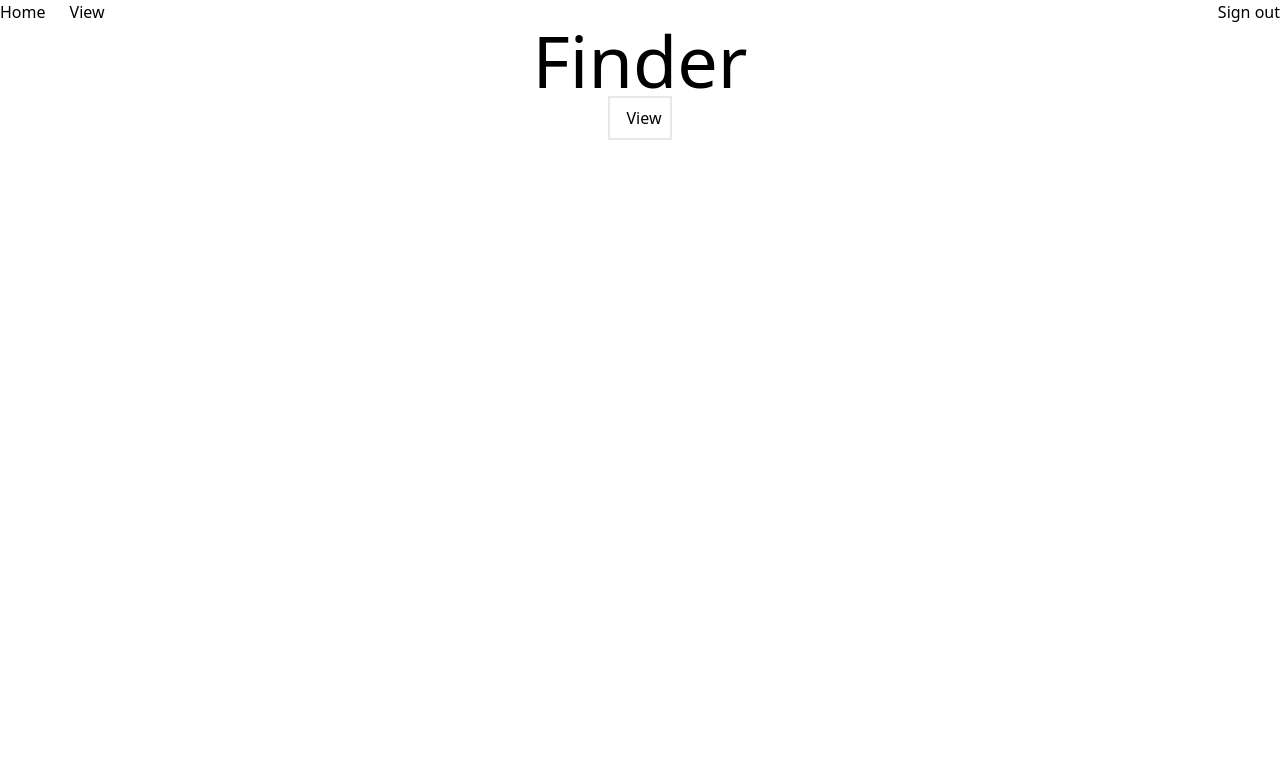
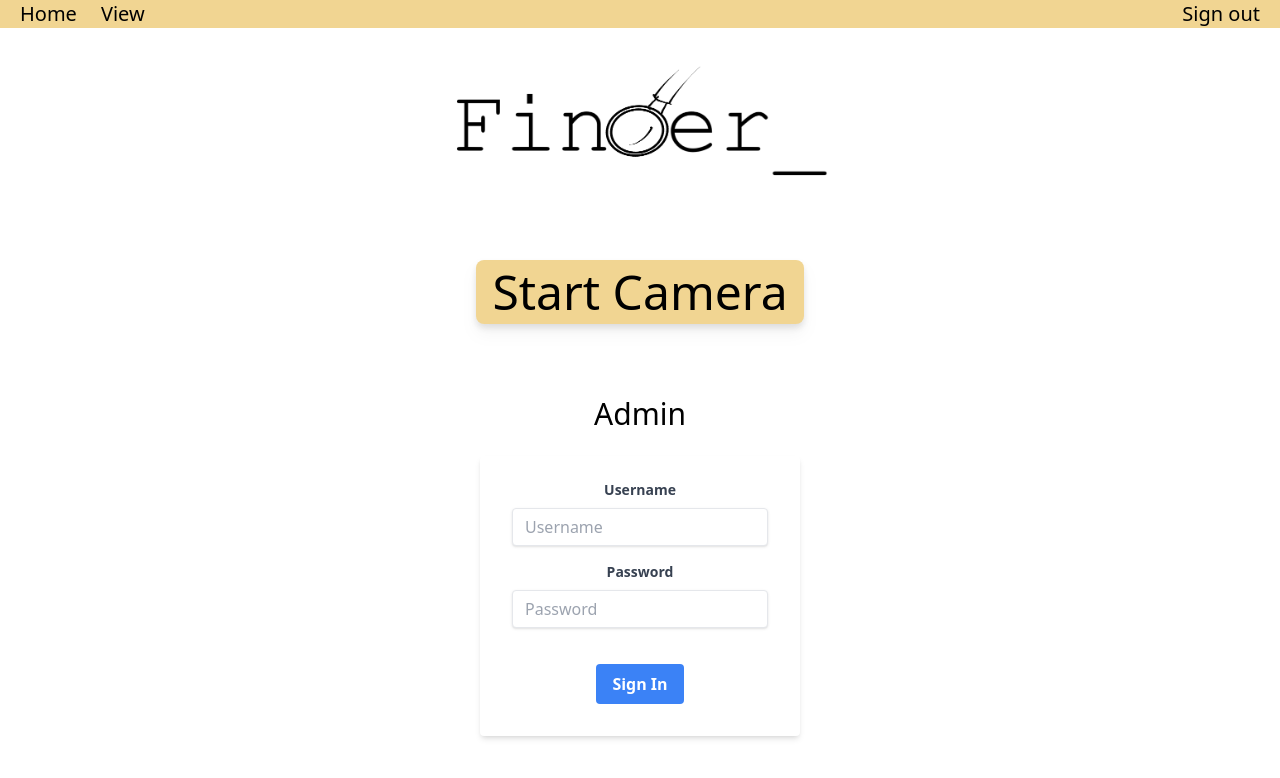
Before and after one commit to idugan100/Finder, a SvelteKit app: page / in a window 1280 px wide. Shown: the top 778 px of the page. Built offline with nearby package versions, Linux system fonts and the light colour scheme.

Commit message:
adding home page

```diff
--- a/src/routes/+layout.svelte
+++ b/src/routes/+layout.svelte
@@ -2,16 +2,18 @@
 	import '../app.postcss';
 </script>
 
-<nav class="flex gap-6">
-	<a href="/">Home</a>
-	<a href="/viewer">View</a>
-	<div class="ml-auto">
+<nav class="flex gap-6 bg-[#f1d592] h-30">
+	<a class="text-xl hover:bg-[#e6c984] rounded pl-5" href="/">Home</a>
+	<a class="text-xl hover:bg-[#e6c984] rounded"href="/viewer">View</a>
+	<div class="ml-auto ">
 		{#if true}
-			<button>Sign out</button>
+			<button class="text-xl hover:hover:bg-[#e6c984] rounded pr-5">Sign out</button>
 		{:else}
-			<button>Log in</button>
+			<button class="text-xl hover:hover:bg-[#e6c984] rounded pr-5">Log in</button>
 		{/if}
 	</div>
 </nav>
 
+
+
 <slot />
--- a/src/routes/+page.svelte
+++ b/src/routes/+page.svelte
@@ -1,4 +1,34 @@
-<div class="flex justify-center m-auto"><div class="text-7xl">Finder</div></div>
-<button class="flex justify-center m-auto border-2 p-2 pl-4 text-left"
-	><a class="flex m-auto" href="/viewer">View</a></button
->
+<div class="flex justify-center m-auto"><div class="text-7xl"><img class="w-full object-contain min-h-0 h-52 " src="./FinderLogo.png" alt="oops" /></div></div><br>
+<button class="flex justify-center m-auto rounded-lg text-center 6xl bg-[#f1d592] drop-shadow-lg hover:bg-[#e6c984] py-2 px-4 "
+	><a class="flex m-auto text-5xl text-center" href="/viewer">Start Camera</a></button>
+	<br><br><br>
+	<div class="flex justify-center m-auto"><div class="text-3xl">Admin</div></div>
+	<br>
+	<!--form method="POST">
+		<label class="block text-gray-700 text-sm font-bold mb-2 content-center" for="username"></label>
+			<input class="flex justify-center items-center m-auto text-center" id="username" type="text" placeholder="Username">
+		<label class="block text-gray-700 text-sm font-bold mb-2 content-center" for="password"></label>
+			<input class="flex justify-center items-center" id="password" type="password" placeholder="Password">
+		</form-->
+
+	<div class="flex justify-center items-center m-auto text-center w-full max-w-xs">
+			<form method="POST" class=" bg-white shadow-md rounded px-8 pt-6 pb-8 mb-4">
+			  <div class=" mb-4">
+				<label class="block text-gray-700 text-sm font-bold mb-2" for="username">
+				  Username
+				</label>
+				<input class="shadow appearance-none border rounded w-full py-2 px-3 text-gray-700 leading-tight focus:outline-none focus:shadow-outline" id="username" type="text" placeholder="Username">
+			  </div>
+			  <div class="mb-6">
+				<label class="block text-gray-700 text-sm font-bold mb-2" for="password">
+				  Password
+				</label>
+				<input class="shadow appearance-none border rounded w-full py-2 px-3 text-gray-700 mb-3 leading-tight focus:outline-none focus:shadow-outline" id="password" type="password" placeholder="Password">
+			  </div>
+			  <div class="flex items-center justify-center text-center">
+				<button class="bg-blue-500 hover:bg-blue-700 text-white font-bold py-2 px-4 rounded focus:outline-none focus:shadow-outline" type="button">
+				  Sign In
+				</button>
+				</div>
+				</form>
+			</div>
```
Also changed, not shown: static/FinderLogo.png (added), 1 other file (tests, documents, lock files or other folders).
